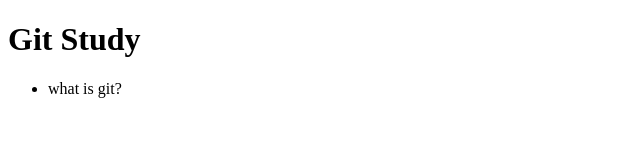
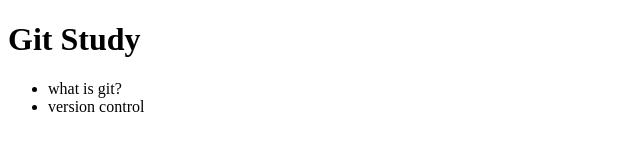
Before and after one commit to terrybyte/git_test, a plain HTML site: page index.html in a window 1280 px wide. Shown: the full height of the page, 0-640 px from the left. Drawn offline with Linux system fonts and the light colour scheme.

Commit message:
version control

```diff
--- a/index.html
+++ b/index.html
@@ -10,6 +10,7 @@
 	</header>
 	<ul>
 		<li>what is git?</li>
+		<li>version control</li>
 	</ul>
 </body>
 </html>
```
